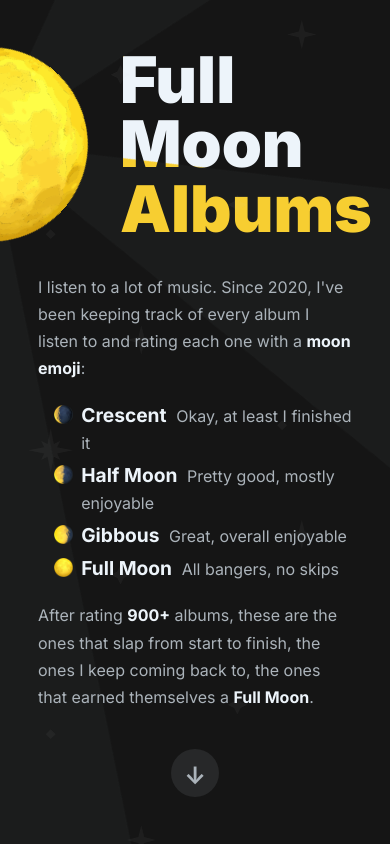
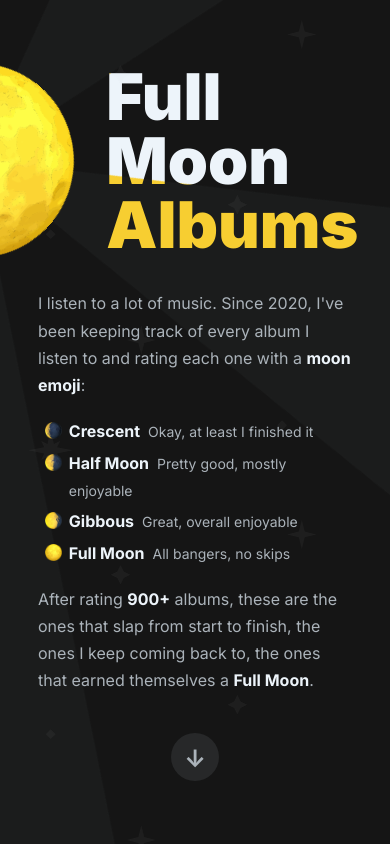
Before and after one commit to adamaaronson/full-moon-albums, a React (Vite) app: page / in a window 390 px wide. Shown: the top 844 px of the page. Built offline with nearby package versions, Linux system fonts and the light colour scheme.

Commit message:
Tweak hero responsiveness

```diff
--- a/src/css/Hero.scss
+++ b/src/css/Hero.scss
@@ -3,7 +3,7 @@
 $moon-emoji-size: min(420px, 50vw);
 $moonburst-size: max(300vw, 300vh);
 $header-gap: calc(0.165 * $moon-emoji-size);
-$moon-emoji-shift-left: calc(clamp(25vw - 500px, 0px, -0.85 * $moon-emoji-size) + 30vw - 3 * $header-gap);
+$moon-emoji-shift-left: calc(clamp(25vw - 500px, 0px, -0.92 * $moon-emoji-size) + 30vw - 3 * $header-gap);
 
 $responsive-threshold: 800px;
 
@@ -137,6 +137,11 @@ $responsive-threshold: 800px;
     margin-left: 1em;
     list-style: none;
     margin-bottom: $spacing-unit;
+
+    @media (max-width: calc(0.8 * $responsive-threshold)) {
+        font-size: 14px;
+        margin-left: 0.5em;
+    }
 }
 
 .moon-rating {
@@ -145,6 +150,10 @@ $responsive-threshold: 800px;
     & strong {
         margin-right: 0.5em;
         font-size: 1.2em;
+
+        @media (max-width: calc(0.8 * $responsive-threshold)) {
+            font-size: 16px;
+        }
     }
 
     display: flex;
@@ -157,6 +166,10 @@ $responsive-threshold: 800px;
     margin-right: 0.5em;
     align-self: flex-start;
     margin-top: 0.2em;
+
+    @media (max-width: calc(0.8 * $responsive-threshold)) {
+        margin-top: 0.3em;
+    }
 }
 
 .down-arrow-wrapper {
```
